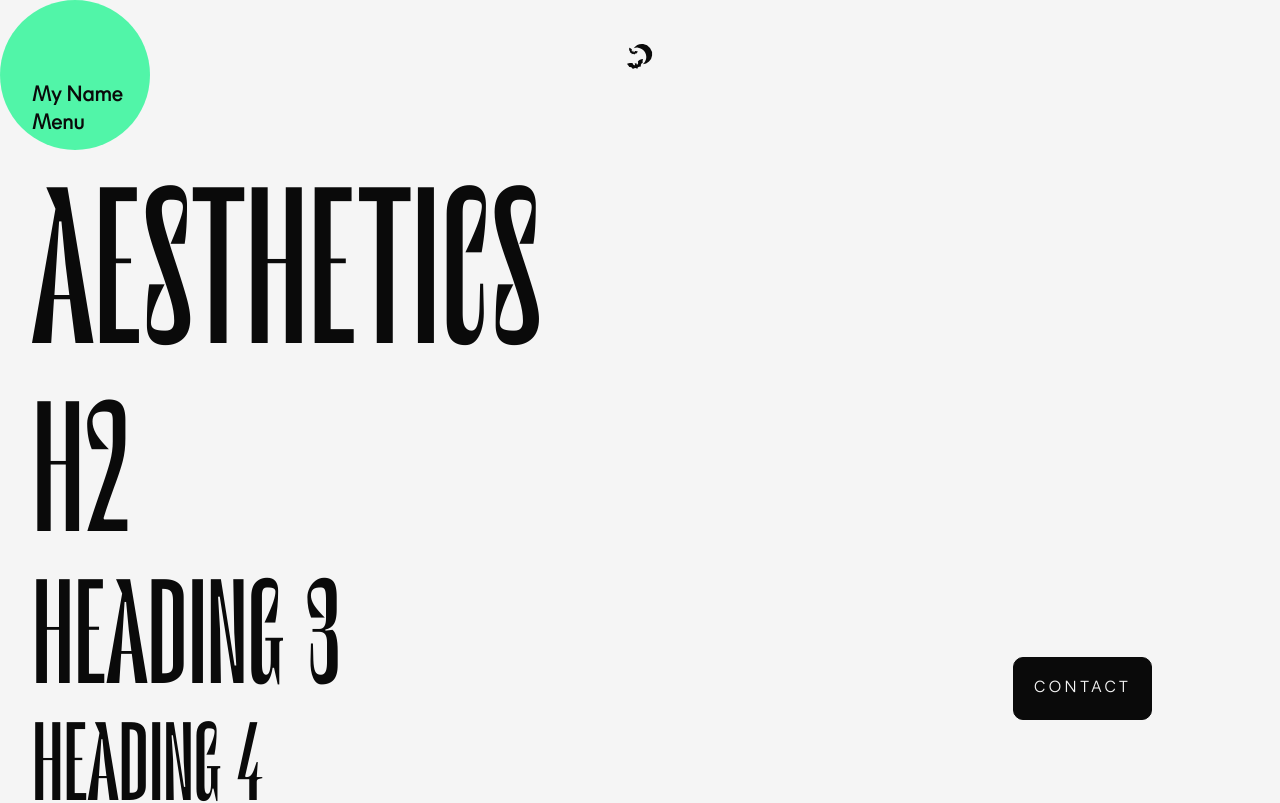
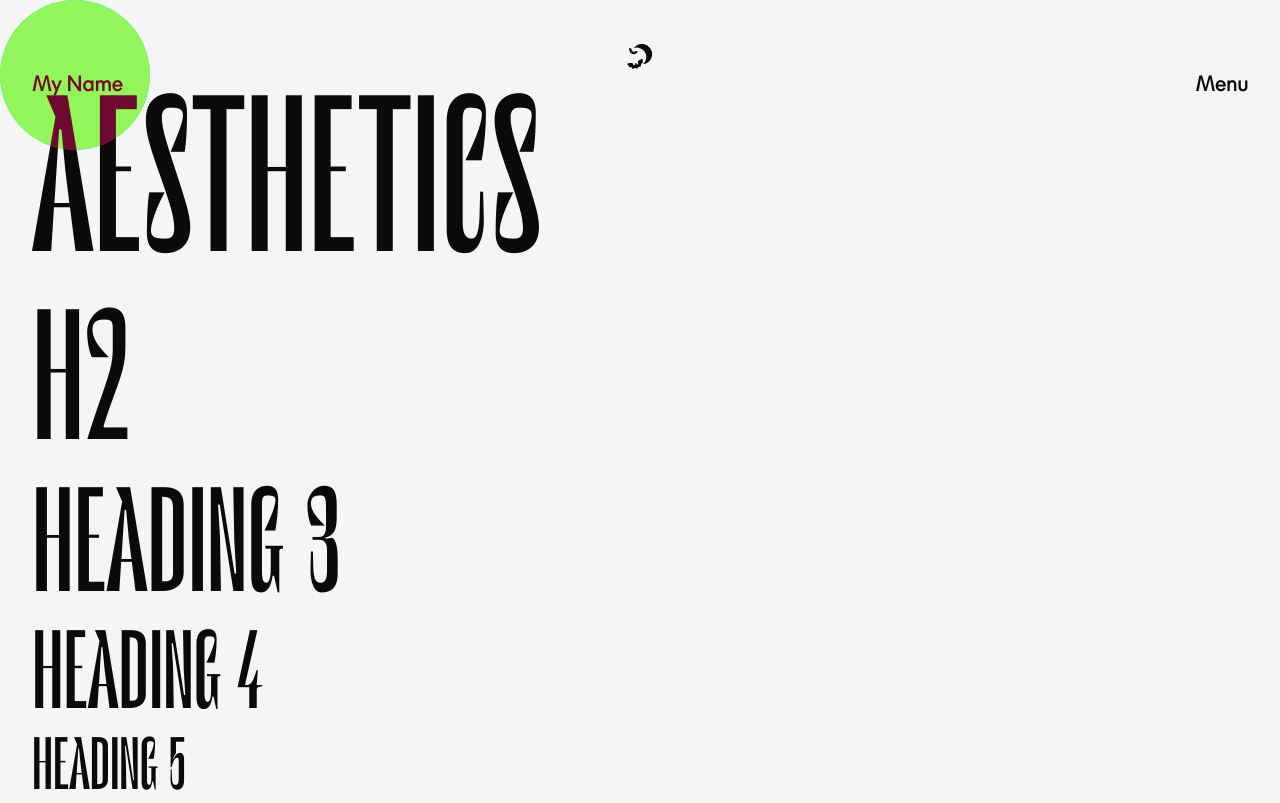
Before and after one commit to bravoosonja/website, a Next.js app: page / in a window 1280 px wide. Shown: the top 803 px of the page. Built offline with nearby package versions, Linux system fonts and the light colour scheme.

Commit message:
Create context for custom cursor

```diff
--- a/components/feature/customCursor.js
+++ b/components/feature/customCursor.js
@@ -1,13 +1,21 @@
-import { useRef, useEffect } from "react";
+import { useRef, useEffect, useContext } from "react";
 import styled from "styled-components";
+// context
+import { CursorContext } from "../../context/cursor-context";
 
-const CustomCursor = (props) => {
+const CustomCursor = ({ props }) => {
+  // to get current mouse position
   const cursor = useRef(null);
+
+  // to customize cursor
+  const { cursorType, cursorChangeHandler } = useContext(CursorContext);
 
   const onMouseMove = (event) => {
     const { clientX, clientY } = event;
     const x = clientX - 75;
     const y = clientY - 75;
+
+    cursor.current.style = cursorType;
     cursor.current.style.left = `${x}px`;
     cursor.current.style.top = `${y}px`;
   };
@@ -41,13 +49,13 @@ const Cursor = styled.div`
   opacity: 70%;
   mix-blend-mode: difference;
 
-  /* &.hovered {
+  &.hovered {
     content: "See More";
     font-family: "Murmure";
     font-size: 1rem;
     transition: 0.5s cubic-bezier(0.75, -1.17, 0.3, 2.33) transform 0.2s
       cubic-bezier(0.75, -1.27, 0.3, 2.33);
-  } */
+  }
 `;
 
 export default CustomCursor;
--- a/components/header.js
+++ b/components/header.js
@@ -1,8 +1,6 @@
 import { useState } from "react";
 import Link from "next/link";
 import styled from "styled-components";
-// components
-import Menu from "./menu";
 
 export default function Header({ setToggleMenu }) {
   return (
@@ -23,26 +21,27 @@ export default function Header({ setToggleMenu }) {
 
 const Container = styled.div`
   width: 100%;
-  height: 100px;
+  height: 1vh;
   color: ${(props) => props.theme.text};
+`;
+
+const InnerHeader = styled.div`
+  z-index: 10;
+  height: 1vh;
   display: flex;
   flex-direction: row;
   justify-content: space-between;
   align-items: center;
-`;
-
-const InnerHeader = styled.div`
-  position: flex;
-  z-index: 10;
-  height: 100px;
+  margin: 0 auto;
+  width: 100%;
 `;
 
 const Logo = styled.div`
+  width: 30%;
   a {
     font-weight: 700;
     font-size: 1.3rem;
     color: ${(props) => props.theme.text};
-    display: inline-block;
   }
 `;
 
@@ -56,5 +55,5 @@ const StyledButton = styled.div`
   font-size: 1.3rem;
   font-weight: 700;
   color: ${(props) => props.theme.text};
-  display: block;
+  width: 30%;
 `;
--- a/components/menu.js
+++ b/components/menu.js
@@ -2,11 +2,15 @@ import Link from "next/dist/client/link";
 import styled from "styled-components";
 // icon
 import { CgClose } from "react-icons/cg";
+// components
+import CustomCursor from "./feature/customCursor";
 
 export default function Menu({ toggleMenu, setToggleMenu }) {
   return (
     <>
       {toggleMenu && (
+        <>
+          <CustomCursor />
           <StyledMenu>
             <Wrapper>
               <MenuLinks>
@@ -41,16 +45,17 @@ export default function Menu({ toggleMenu, setToggleMenu }) {
                   <h3>Info</h3>
                   <p>
                     Lorem ipsum dolor sit amet, consectetur adipiscing elit. Nam
-                  dapibus ultricies velit sed consectetur. Sed sapien ex, tempor
-                  tempor sagittis pharetra, auctor vitae urna. Donec congue
-                  lorem ac magna cursus vehicula. Nulla quis justo nec orci
-                  vehicula venenatis. Phasellus gravida consequat pretium. Cras
-                  ut sodales risus. In vitae ultricies ex.
+                    dapibus ultricies velit sed consectetur. Sed sapien ex,
+                    tempor tempor sagittis pharetra, auctor vitae urna. Donec
+                    congue lorem ac magna cursus vehicula. Nulla quis justo nec
+                    orci vehicula venenatis. Phasellus gravida consequat
+                    pretium. Cras ut sodales risus. In vitae ultricies ex.
                   </p>
                 </Info>
               </MenuLinks>
             </Wrapper>
           </StyledMenu>
+        </>
       )}
     </>
   );
--- /dev/null
+++ b/context/cursor-context.js
@@ -0,0 +1,27 @@
+import { createContext, useState } from "react";
+
+export const CursorContext = createContext({
+  cursorType: "",
+  cursorChangeHandler: () => {},
+});
+
+const CursorContextProvider = (props) => {
+  const [cursorType, setCursorType] = useState("");
+
+  const cursorChangeHandler = (cursorType) => {
+    setCursorType(cursorType);
+  };
+
+  return (
+    <CursorContext.Provider
+      value={{
+        cursorType: cursorType,
+        cursorChangeHandler: cursorChangeHandler,
+      }}
+    >
+      {props.children}
+    </CursorContext.Provider>
+  );
+};
+
+export default CursorContextProvider;
--- a/pages/_app.js
+++ b/pages/_app.js
@@ -5,6 +5,10 @@ import "../styles/fonts.css";
 import styled, { ThemeProvider } from "styled-components";
 // icons
 import { GiMoonBats, GiSun } from "react-icons/gi";
+// components
+import CustomCursor from "../components/feature/customCursor";
+// context provider
+import CursorContextProvider from "../context/cursor-context";
 
 function MyApp({ Component, pageProps }) {
   const [theme, setTheme] = useState("light");
@@ -16,10 +20,13 @@ function MyApp({ Component, pageProps }) {
   return (
     <ThemeProvider theme={theme == "light" ? lightTheme : darkTheme}>
       <GlobalStyle />
-      <ThemeContainer onClick={toggleTheme}>
-        {theme === "light" ? <GiMoonBats /> : <GiSun />}
-      </ThemeContainer>
-      <Component {...pageProps} />
+      <CursorContextProvider>
+        <CustomCursor />
+        <ThemeContainer onClick={toggleTheme}>
+          {theme === "light" ? <GiMoonBats /> : <GiSun />}
+        </ThemeContainer>
+        <Component {...pageProps} />
+      </CursorContextProvider>
     </ThemeProvider>
   );
 }
@@ -37,7 +44,7 @@ const ThemeContainer = styled.div`
 
   &:hover {
     text-decoration: underline;
-    color: ${({ theme }) => theme.secondary};
+    color: ${({ theme }) => theme.primary};
   }
 `;
 
--- a/pages/index.js
+++ b/pages/index.js
@@ -1,27 +1,31 @@
-import { useState } from "react";
+import { useState, useContext } from "react";
 import Head from "next/head";
 // components
 import Header from "../components/header";
+import Menu from "../components/menu";
 import CustomCursor from "../components/feature/customCursor";
-import ContactButton from "../components/contactButton";
-import Menu from "../components/menu";
-// styles
+// context
+import { CursorContext } from "../context/cursor-context";
 
-export default function IndexPage() {
+export default function () {
   const [toggleMenu, setToggleMenu] = useState(false);
+  const { cursorType, cursorChangeHandler } = useContext(CursorContext);
 
   return (
     <>
       <Head>
-        <title>Portfolio</title>
+        <title
+          onMouseEnter={() => cursorChangeHandler("hovered")}
+          onMouseLeave={() => cursorChangeHandler("")}
+        >
+          Portfolio
+        </title>
         <meta name="description" content="Generated by create next app" />
         <link rel="icon" href="/favicon.ico" />
       </Head>
-      <CustomCursor />
-
+      <CustomCursor cursorType={cursorType} />
       <Menu toggleMenu={toggleMenu} setToggleMenu={setToggleMenu} />
       <Header setToggleMenu={setToggleMenu} />
-      <ContactButton />
       <div>
         <h1>AESTHETICS</h1>
         <h2>H2</h2>
--- a/styles/globalStyle.js
+++ b/styles/globalStyle.js
@@ -4,14 +4,14 @@ export const lightTheme = {
   text: "#0A0A0A",
   background: "#F5F5F5",
   accent: "#ff006e",
-  secondary: "#9655ff",
+  secondary: "#35ff69",
 };
 
 export const darkTheme = {
   text: "#F5F5F5",
   background: "#0A0A0A",
   accent: "#35ff69",
-  secondary: "ff006e",
+  secondary: "#ff006e",
 };
 
 export const GlobalStyle = createGlobalStyle`
```
Also changed, not shown: context/menu-context.js (deleted, +0 -8 lines). Lines whose indentation alone changed are shown as unchanged.
